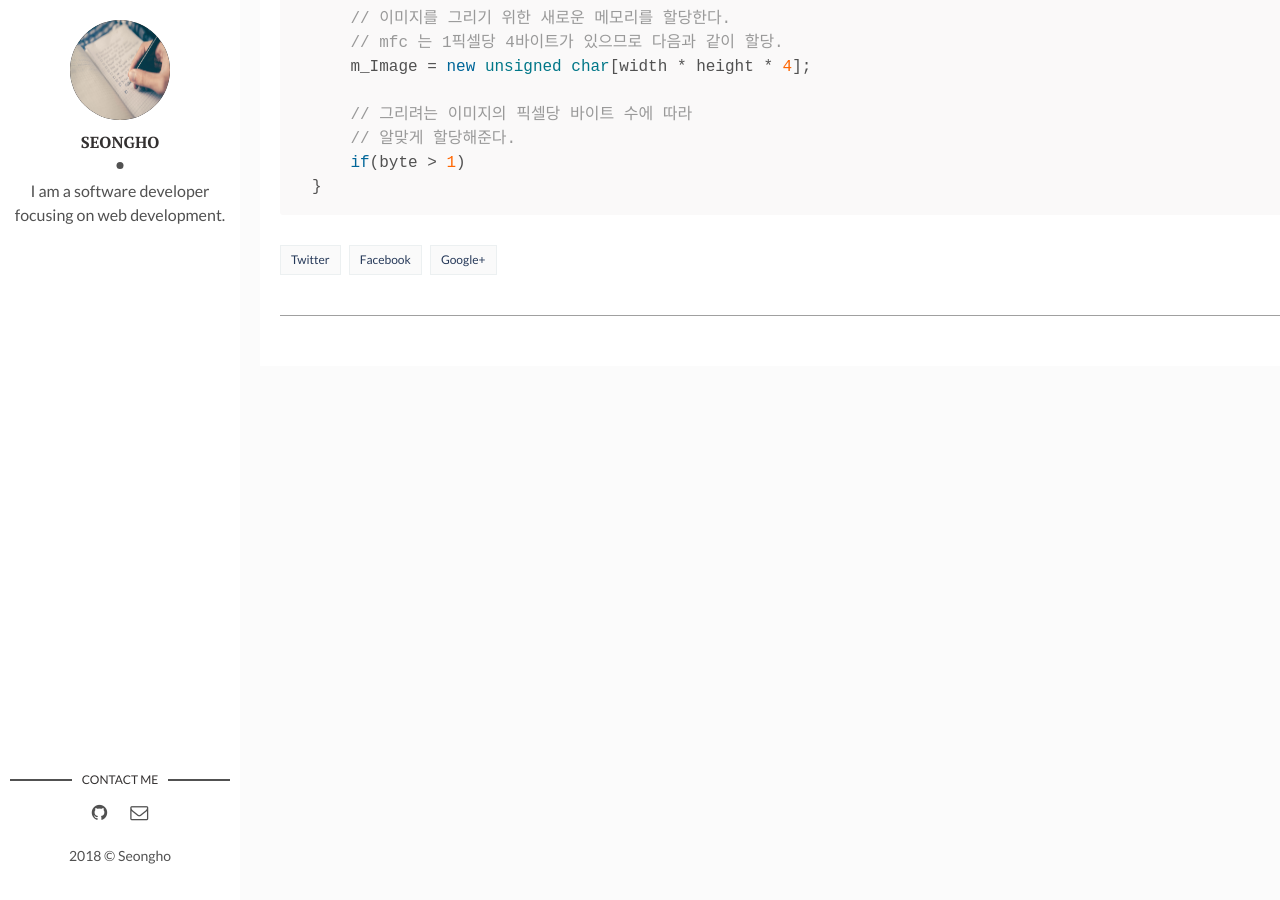
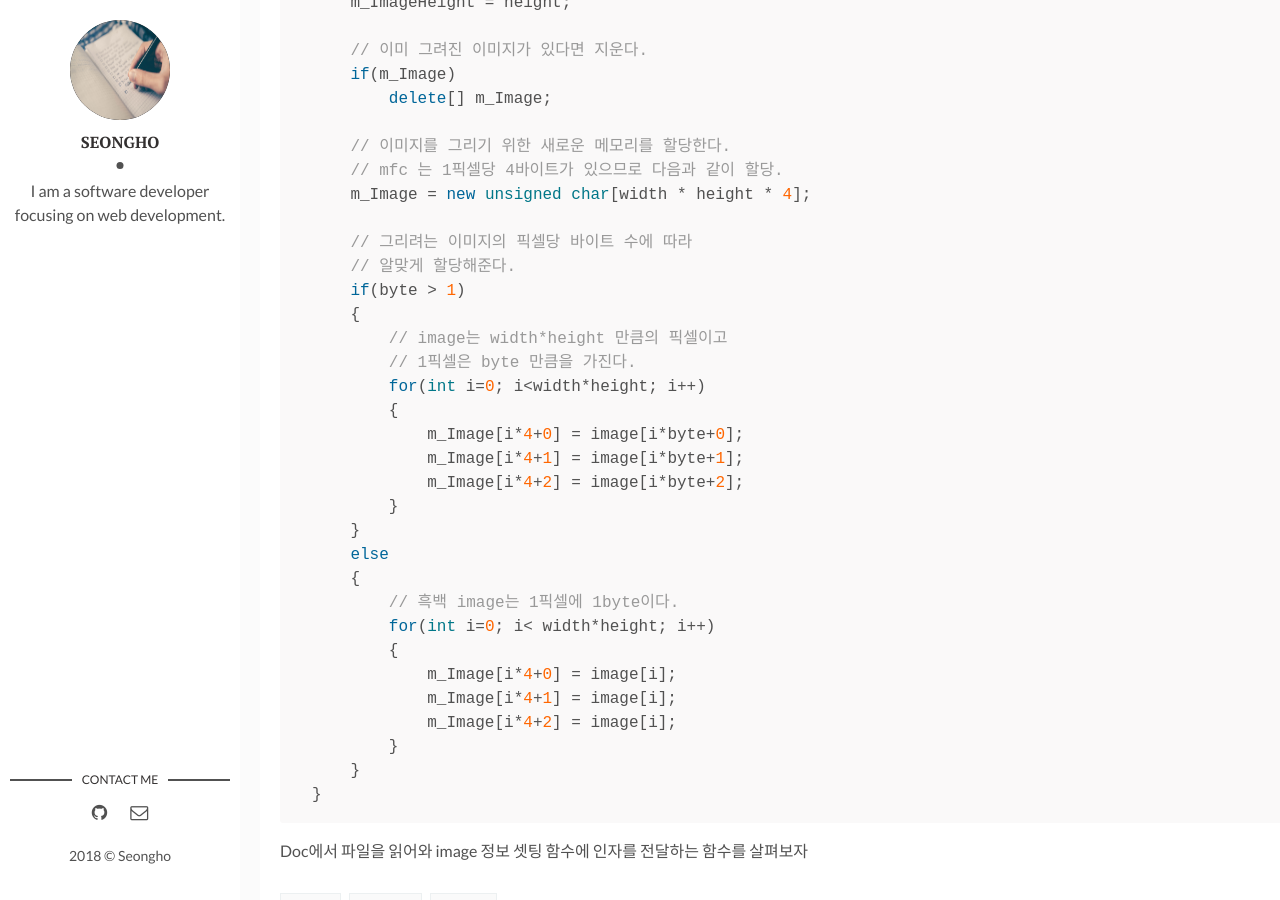
Before and after one commit to nsho77/nsho77.github.io, a Jekyll site: the page built from _posts/2018-05-14-mfcImageProcessing.md, in a window 1280 px wide and 900 px high, scrolled down 2769 px. Built offline with Jekyll 4.4.1, drawn with Linux system fonts in a browser that asks for light colours; comment, search, counter and statistics services are not loaded; some of the changed text lies outside the part shown.

Commit message:
ReadImageFile has to be known

```diff
--- a/_posts/2018-05-14-mfcImageProcessing.md
+++ b/_posts/2018-05-14-mfcImageProcessing.md
@@ -105,7 +105,14 @@ void CImageProcessingView::OnDraw(CDC* pDC)
 
 > 위의 코드는 화면에 그리기 위한 필요코드이다.
 
+이미지 파일을 불러와 화면에 띄우는 과정은 다음과 같다.<br />
+
+- Doc 에서 View의 함수에 접근하여 띄운다.
+- Doc 에서 넘겨받은 정보로 이미지 정보를 셋팅한다.
+- 화면에 이미지를 그린다.
+
 화면에 그림을 그리기 위해 데이터를 셋팅하는 로직을 봐보자.
+
 {% highlight cpp %}
 // 먼저 ImageProcessingView.h 에 함수를 선언한다.
 public:
@@ -132,5 +139,31 @@ void CImageProcessingView::SetDrawImage(unsigned char* image, const int width, c
     // 그리려는 이미지의 픽셀당 바이트 수에 따라
     // 알맞게 할당해준다.
     if(byte > 1)
+    {
+        // image는 width*height 만큼의 픽셀이고
+        // 1픽셀은 byte 만큼을 가진다.
+        for(int i=0; i<width*height; i++)
+        {
+            m_Image[i*4+0] = image[i*byte+0];
+            m_Image[i*4+1] = image[i*byte+1];
+            m_Image[i*4+2] = image[i*byte+2];
+        }
+    }
+    else
+    {
+        // 흑백 image는 1픽셀에 1byte이다.
+        for(int i=0; i< width*height; i++)
+        {
+            m_Image[i*4+0] = image[i];
+            m_Image[i*4+1] = image[i];
+            m_Image[i*4+2] = image[i];
+        }
+    }
 }
 {% endhighlight %}
+
+
+Doc에서 파일을 읽어와 image 정보 셋팅 함수에 인자를 전달하는 함수를 살펴보자
+{% highlight cpp %}
+
+{% endhighlight %}
```
